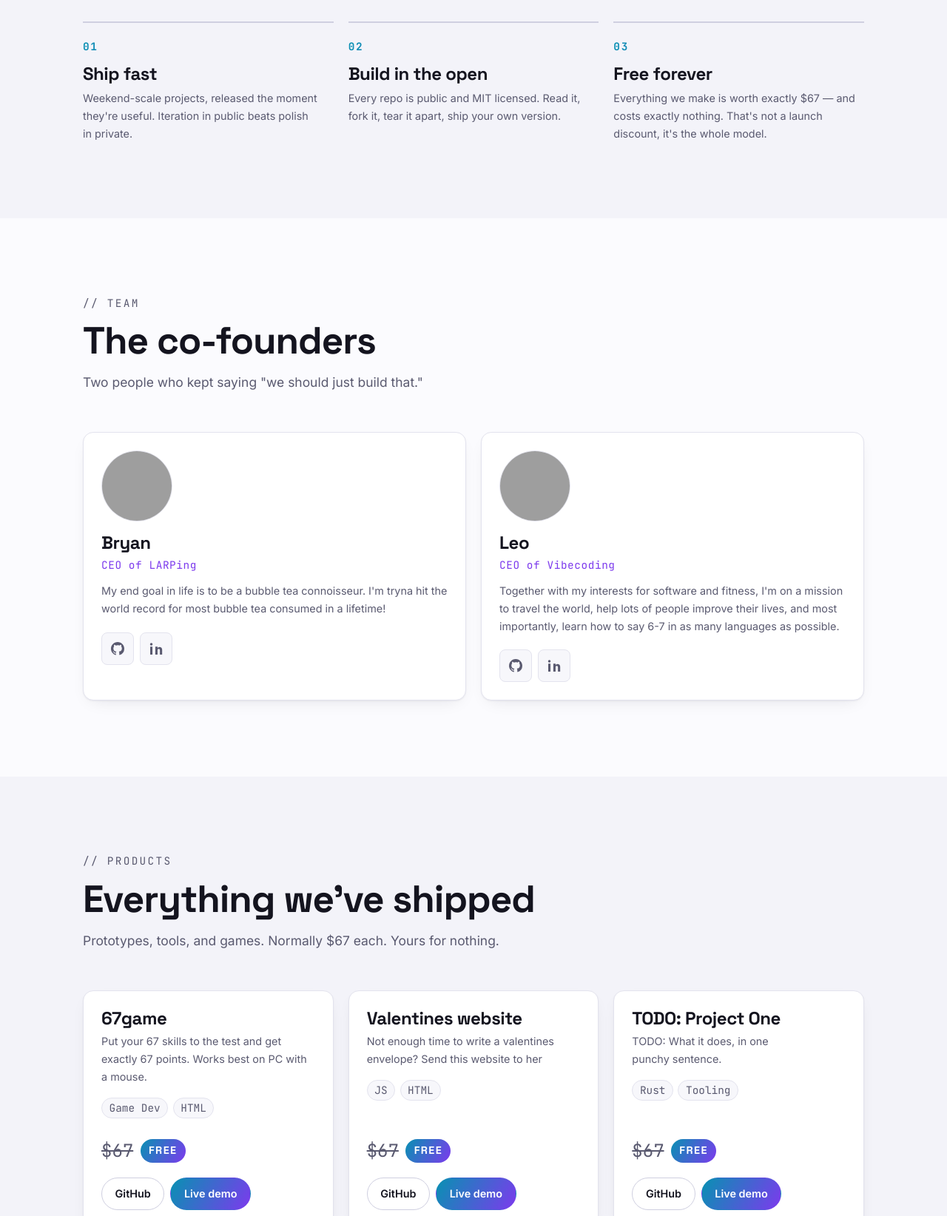
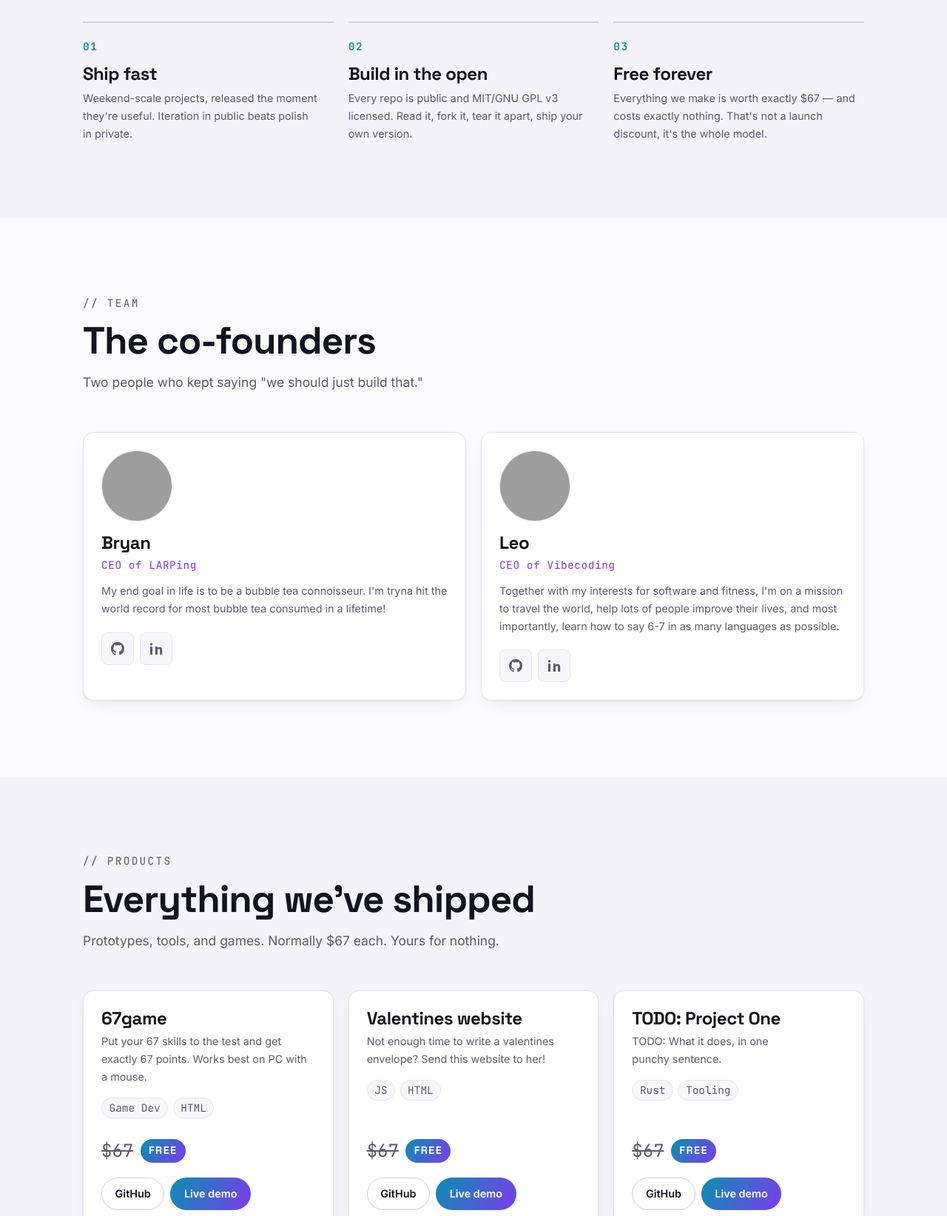
Before and after one commit to 67-enterprises/67-enterprises.github.io, a plain HTML site: page index.html in a window 1280 px wide. Shown: the part 1140-2784 px from the top of the page at 74% size. Drawn offline with Linux system fonts and the light colour scheme; grey boxes are pictures that could not be loaded.

Commit message:
Edit licenses and punctuation

```diff
--- a/assets/js/data.js
+++ b/assets/js/data.js
@@ -38,7 +38,7 @@ export const products = [
   },
   {
     name: "Valentines website",
-    tagline: "Not enough time to write a valentines envelope? Send this website to her",
+    tagline: "Not enough time to write a valentines envelope? Send this website to her!",
     tags: ["JS", "HTML"],
     repo: "https://github.com/bryanjhc/valentines2026",
     demo: "https://bryanjhc.github.io/valentines2026/"
--- a/index.html
+++ b/index.html
@@ -223,7 +223,7 @@
               <span class="value__num">02</span>
               <h3>Build in the open</h3>
               <p>
-                Every repo is public and MIT licensed. Read it, fork it, tear it apart, ship your
+                Every repo is public and MIT/GNU GPL v3 licensed. Read it, fork it, tear it apart, ship your
                 own version.
               </p>
             </li>
```
